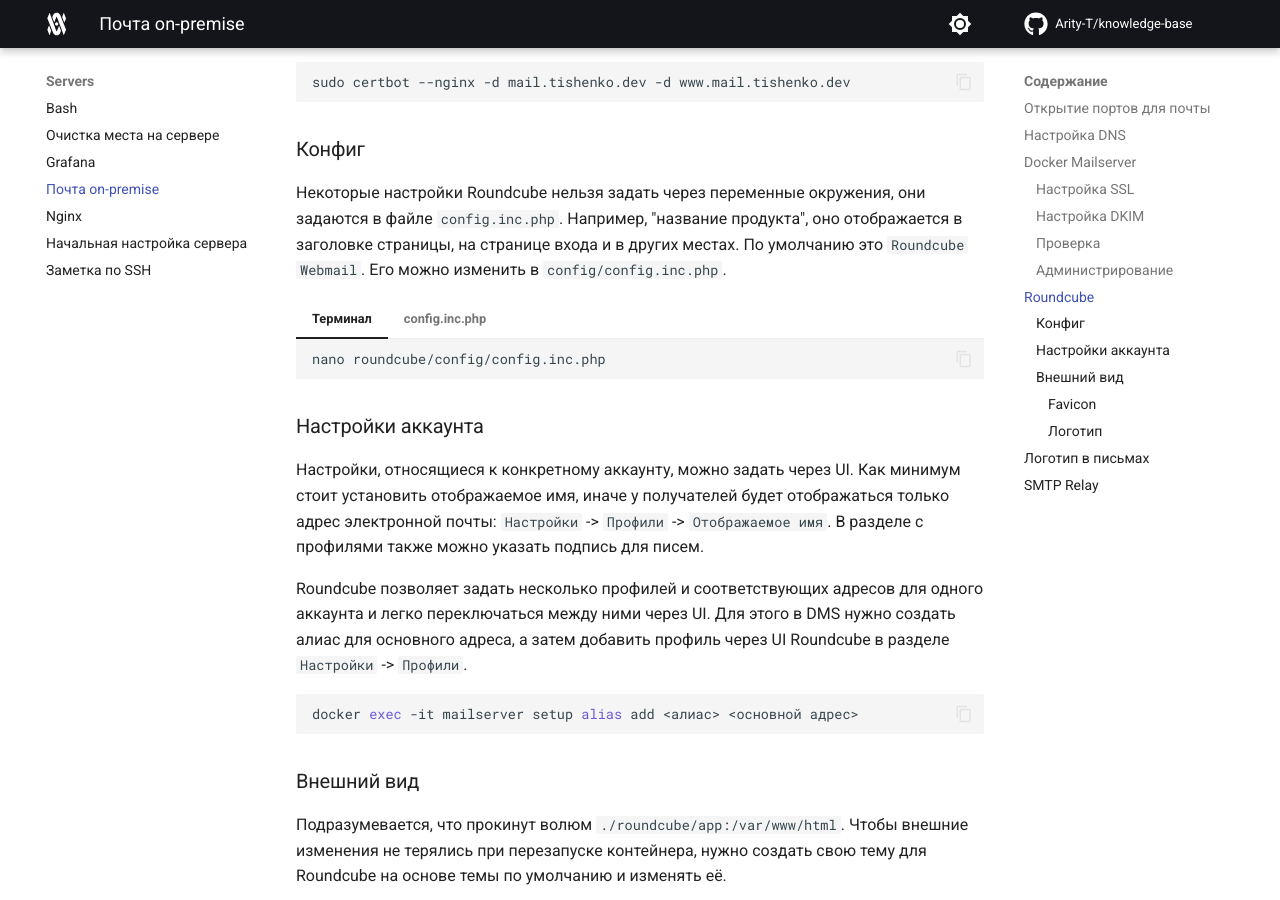
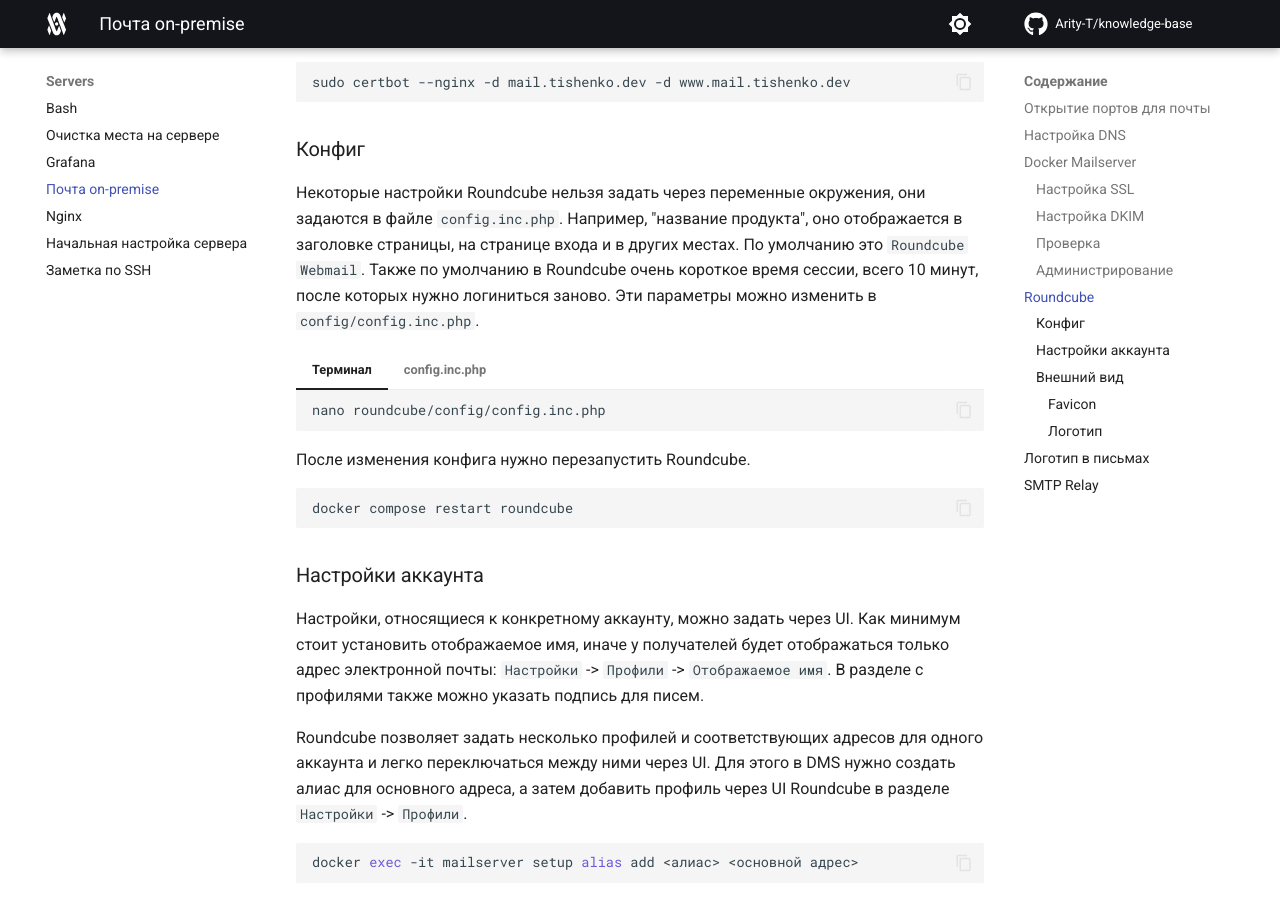
Before and after one commit to Arity-T/knowledge-base, an MkDocs documentation site: the page built from docs/servers/mail.md, in a window 1280 px wide and 900 px high, scrolled down 5283 px. Built offline with MkDocs 1.6.1 and Material for MkDocs 9.7.7, drawn with Linux system fonts in a browser that asks for light colours; comment, search, counter and statistics services are not loaded.

Commit message:
Время жизни сессии Roundcube

````diff
--- a/docs/servers/mail.md
+++ b/docs/servers/mail.md
@@ -375,7 +375,7 @@
 
 ### Конфиг
 
-Некоторые настройки Roundcube нельзя задать через переменные окружения, они задаются в файле `config.inc.php`. Например, "название продукта", оно отображается в заголовке страницы, на странице входа и в других местах. По умолчанию это `Roundcube Webmail`. Его можно изменить в `config/config.inc.php`.
+Некоторые настройки Roundcube нельзя задать через переменные окружения, они задаются в файле `config.inc.php`. Например, "название продукта", оно отображается в заголовке страницы, на странице входа и в других местах. По умолчанию это `Roundcube Webmail`. Также по умолчанию в Roundcube очень короткое время сессии, всего 10 минут, после которых нужно логиниться заново. Эти параметры можно изменить в `config/config.inc.php`.
 
 === "Терминал"
 
@@ -388,7 +388,14 @@
     ```php
     <?php
     $config['product_name'] = 'Tish\'s Mail';
+    $config['session_lifetime'] = 60 * 24;
     ```
+
+После изменения конфига нужно перезапустить Roundcube.
+
+```sh
+docker compose restart roundcube
+```
 
 ### Настройки аккаунта
 
````
